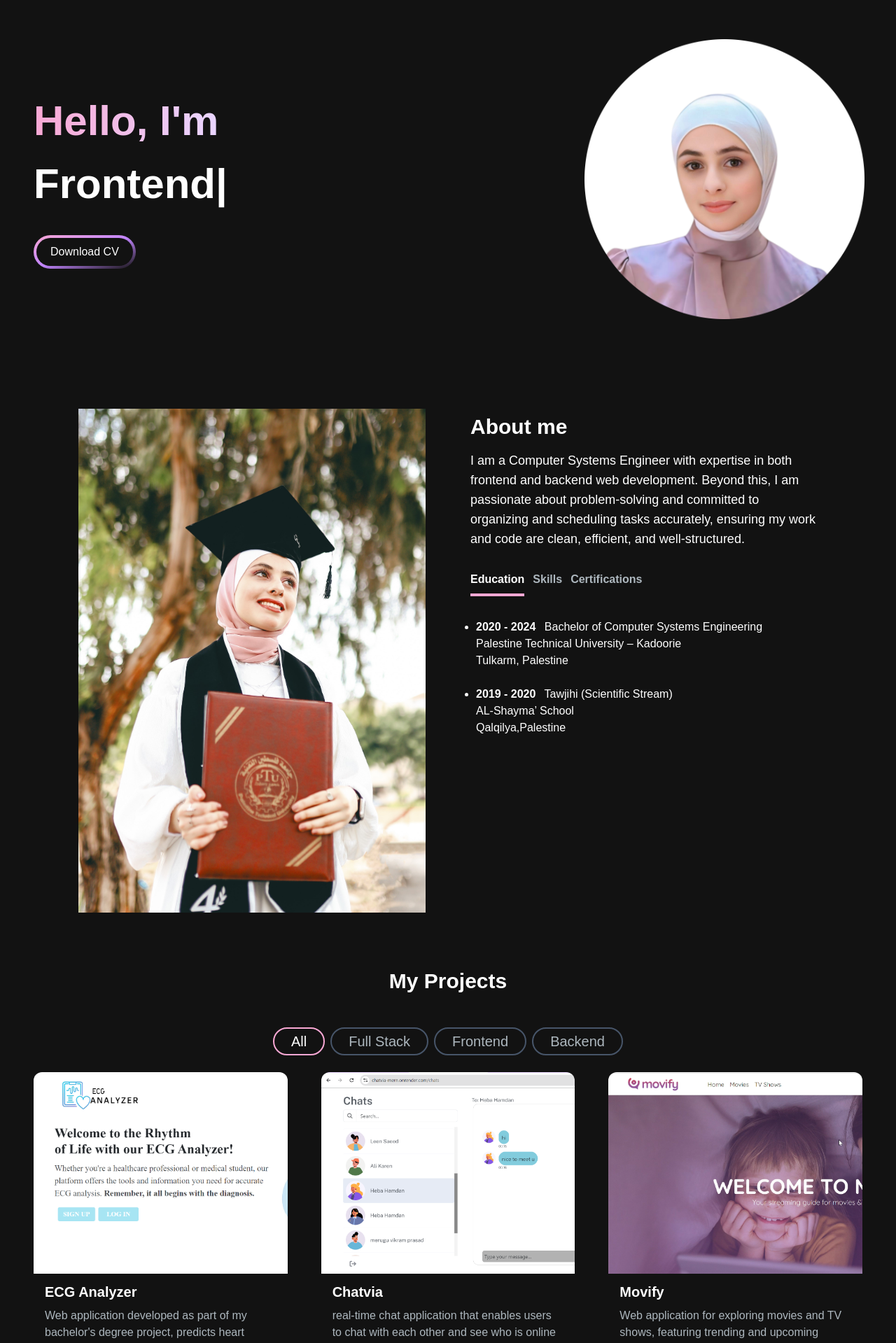
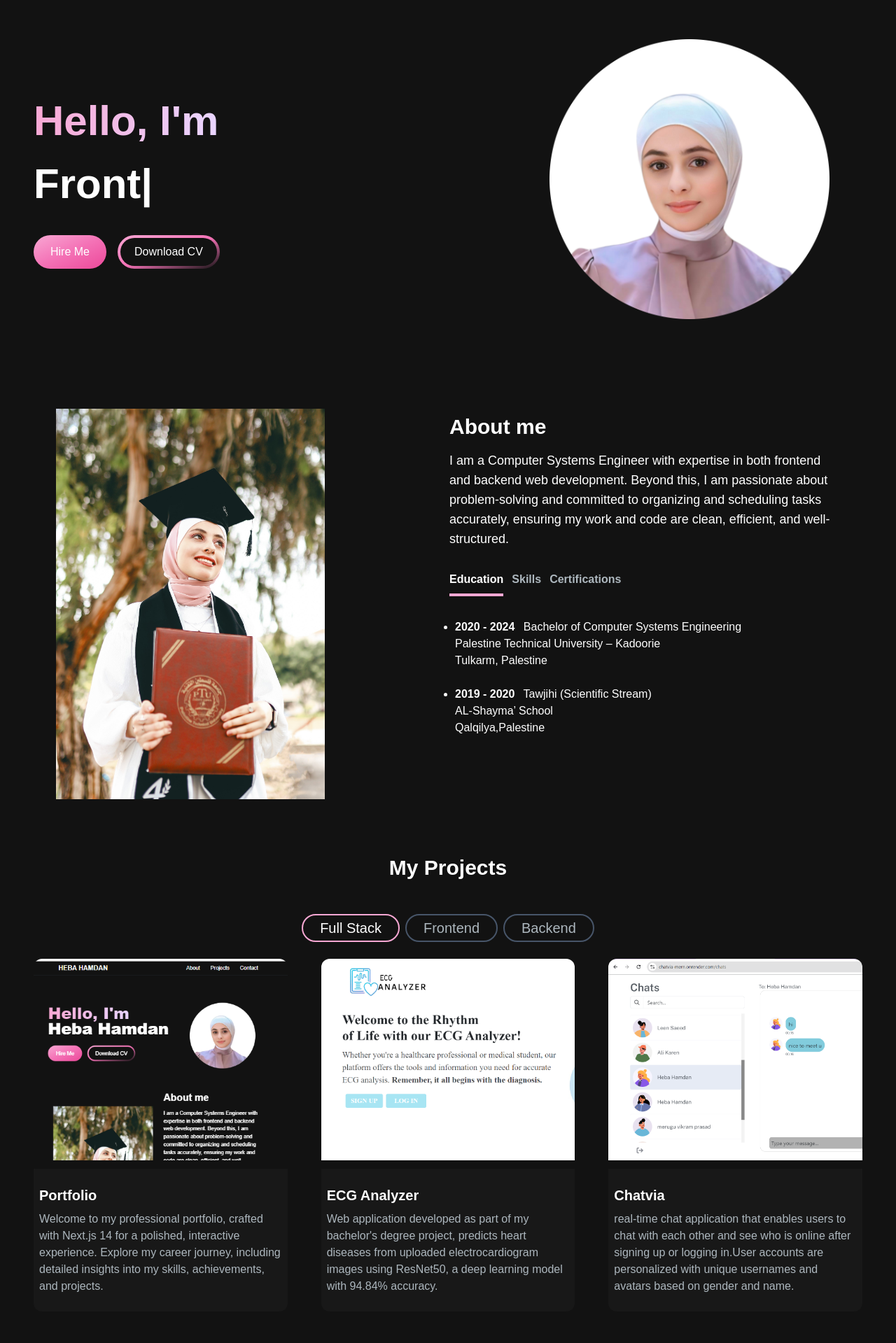
Before and after one commit to HebaHamdan2/MyPortfolio-app, a Next.js app: page / in a window 1280 px wide. Shown: the part 120-2039 px from the top of the page at 70% size. Built offline with nearby package versions, Linux system fonts and the light colour scheme.

Commit message:
make sure everything responsive and add portfolio with projects

```diff
--- a/app/components/AboutSection.jsx
+++ b/app/components/AboutSection.jsx
@@ -61,16 +61,16 @@ export const AboutSection = () => {
   }
 
   return <section className='text-white' id="about">
-    <div className="md:grid md:grid-cols-2 gap-8 items-center py-8 px-4 xl:gap-16 sm:py-16 xl:px-16">
+    <div className="md:grid md:grid-cols-2 gap-8 items-center py-8  px-4 xl:gap-1 sm:py-16 xl:px-8">
       <Image
         src="/images/IMG_0999.jpg"
         alt="heba hamdan"
         width="0"
     height="0"
     sizes="100vw"
-    className="w-full h-auto"
+    className="w-96 h-auto"
       />
-      <div className='mt-4 md:mt-0 text-left flex flex-col h-full '>
+      <div className='mt-8 md:mt-0 text-left flex  flex-col h-full '>
         <h2 className='text-3xl font-bold text-white mt-2 mb-4'>About me</h2>
         <p className='text-base  lg:text-lg'>
         I am a Computer Systems Engineer with expertise in both frontend and backend web development. Beyond this, I am passionate about problem-solving and committed to organizing and scheduling tasks accurately, ensuring my work and code are clean, efficient, and well-structured.
--- a/app/components/Footer.jsx
+++ b/app/components/Footer.jsx
@@ -1,9 +1,10 @@
+import Link from 'next/link.js'
 import React from 'react'
 
 export const Footer = () => {
   return (
-  <footer className='footer border z-10 border-t-[#33353F] border-l-transparent border-r-transparent text-white'>
-    <div className='container p-6 flex justify-around '><p className='font-semibold hover:text-pink-300 text-lg cursor-pointer text-white'>HEBA HAMDAN</p>
-  <p className='text-white'>&copy; 2024 Heba Hamdan. All rights reserved. </p></div></footer>
+  <footer className='footer border z-10 text-center border-t-[#33353F] border-l-transparent border-r-transparent text-white'>
+    <div className='container p-6 flex justify-around '>
+  <p className='text-white font-semibold text-lg'>&copy; 2024 <Link href="\" className=' hover:text-pink-300 cursor-pointer text-white' >Heba Hamdan.</Link> All rights reserved. </p></div></footer>
   )
 }
--- a/app/components/HeroSection.jsx
+++ b/app/components/HeroSection.jsx
@@ -10,7 +10,8 @@ const HeroSection = () => {
  initial={{opacity:0 ,scale:0.5}}
   animate={{opacity:1 , scale:1}}
    transition={{duration:0.5}}
-  className="col-span-8 place-self-center text-center sm:text-left justify-self-start">
+  className="col-span-7 place-self-center text-center sm:text-left justify-self-start">
+ <div>
  <h1 className="text-white mb-4 text-4xl sm:text-5xl lg:text-6xl lg:leading-normal font-extrabold">
   <span className='text-transparent bg-clip-text bg-gradient-to-r from-pink-300 to-purple-200 '>Hello, I&apos;m{" "}</span>
 <br />
@@ -30,10 +31,14 @@ const HeroSection = () => {
       wrapper="span"
       speed={50}
       repeat={Infinity}
-    /></h1>
+    />
+    </h1>
+ </div>
+
 
     <div>
-       <button className='px-1 py-1  w-full sm:w-fit rounded-full bg-gradient-to-br from-pink-300 via-purple-400   hover:bg-slate-800 text-white mt-3'>
+    <button className='px-6 py-3  w-fit rounded-full mr-4 bg-gradient-to-br from-pink-300 via-pink-400  to-pink-500 hover:bg-slate-200 text-white'>Hire Me</button>
+       <button className='px-1 py-1 w-fit rounded-full bg-gradient-to-br from-pink-300 via-pink-400   hover:bg-slate-800 text-white mt-3'>
       <span className='block bg-[#121212] hover:bg-slate-800 rounded-full px-5 py-2'> Download CV</span>
         </button>
     </div>
@@ -41,7 +46,7 @@ const HeroSection = () => {
 <motion.div
  initial={{opacity:0 ,scale:0.5}}
   animate={{opacity:1 , scale:1}}
-   transition={{duration:0.5}} className="col-span-4 place-self-center mt-4 lg:mt-0">
+   transition={{duration:0.5}} className="col-span-5 place-self-center mt-4 lg:mt-0">
   <div className="rounded-full bg-[#181818] w-[200px] h-[200px] relative lg:h-[400px] lg:w-[400px]">
     <Image src="/images/heba.png" alt="heba hamdan" className="absolute transform -translate-x-1/2 -translate-y-1/2 top-1/2 left-1/2 w-full h-auto"
            width="0"
--- a/app/components/ProjectCard.jsx
+++ b/app/components/ProjectCard.jsx
@@ -23,7 +23,7 @@ export const ProjectCard = ({imgUrl,title,description,gitUrl,previewUrl}) => {
           </Link>
         </div>
       </div>
-      <div className="text-white rounded-b-xl mt-3 bg-[#181818]py-6 px-4">
+      <div className="text-white rounded-b-xl mt-3 bg-[#181818] py-6 px-2">
         <h5 className="text-xl font-semibold mb-2">{title}</h5>
         <p className="text-[#ADB7BE]">{description}</p>
       </div>
--- a/app/components/ProjectsSection.jsx
+++ b/app/components/ProjectsSection.jsx
@@ -6,6 +6,16 @@ import { motion, useInView } from "framer-motion"
 const projectsData = [
   {
     id: 1,
+    title: "Portfolio",
+    description: "Welcome to my professional portfolio, crafted with Next.js 14 for a polished, interactive experience. Explore my career journey, including detailed insights into my skills, achievements, and projects.",
+    image: "/images/projects/portfolio.png",
+    tag: ["All", "Full Stack"],
+    gitUrl: "https://github.com/HebaHamdan2/portfolio",
+    previewUrl: "https://hebahamdan.vercel.app/",
+  },
+
+  {
+    id: 2,
     title: "ECG Analyzer",
     description: "Web application developed as part of my bachelor's degree project, predicts heart diseases from uploaded electrocardiogram images using ResNet50, a deep learning model with 94.84% accuracy.",
     image: "/images/projects/ECGAnalyzer.png",
@@ -14,7 +24,7 @@ const projectsData = [
     previewUrl: "/",
   },
   {
-    id: 2,
+    id: 3,
     title: "Chatvia",
     description: "real-time chat application that enables users to chat with each other and see who is online after signing up or logging in.User accounts are personalized with unique usernames and avatars based on gender and name.",
     image: "/images/projects/chatvia.png",
@@ -23,7 +33,7 @@ const projectsData = [
     previewUrl: "https://chatvia-mern.onrender.com/",
   },
   {
-    id: 3,
+    id: 4,
     title: "Movify",
     description: "Web application for exploring movies and TV shows, featuring trending and upcoming content, detailed information, trailers, ratings, and images. Includes login functionality for managing favorites and watch lists.",
     image: "/images/projects/movify.png",
@@ -32,7 +42,7 @@ const projectsData = [
     previewUrl: "/",
   },
   {
-    id: 4,
+    id: 5,
     title: "Steak House Dashboard",
     description: "A real-world management system built with PHP. It manages customers, sends birthday celebration messages, creates transactions, and more.",
     image: "/images/projects/SteackHouse.png",
@@ -41,7 +51,7 @@ const projectsData = [
     previewUrl: "/",
   },
   {
-    id: 5,
+    id: 6,
     title: "Evaluate news article",
     description: "Single-page app for the Udacity Nanodegree analyzes the sentiment of news articles from a URL using the MeaningCloud API.",
     image: "/images/projects/evaluateNewsArticle.png",
@@ -50,7 +60,7 @@ const projectsData = [
     previewUrl: "/",
   },
   {
-    id: 6,
+    id: 7,
     title: "Travel Planner",
     description:"Single-page app for the Udacity Nanodegree to manage trips. It provides weather updates using Geonames and Weatherbit APIs and fetches destination images via the Pixabay API.",
     image: "/images/projects/travelPlanner.png",
@@ -59,7 +69,7 @@ const projectsData = [
     previewUrl: "/",
   },
   {
-    id: 7,
+    id: 8,
     title: "Coffe Shop",
     description: " Website that provides information about the coffee shop, its history, popular products, customer opinions and ratings. Users can also add and remove products from their cart.",
     image: "/images/projects/coffeeShop.png",
@@ -68,7 +78,7 @@ const projectsData = [
     previewUrl: "https://coffeeshopheba.netlify.app/",
   },
   {
-    id: 8,
+    id: 9,
     title: "Sociala.",
     description: "Home page for a social media clone built with Bootstrap, HTML, CSS, and jQuery.",
     image: "/images/projects/Sociala.png",
@@ -77,7 +87,7 @@ const projectsData = [
     previewUrl: "/",
   },
   {
-    id: 9,
+    id: 10,
     title: "Eduma",
     description: "Education website clone built with Bootstrap, HTML, CSS, and jQuery.",
     image: "/images/projects/eduma.png",
@@ -86,7 +96,7 @@ const projectsData = [
     previewUrl: "https://eduma-hebahamdan.netlify.app/",
   },
   {
-    id: 10,
+    id: 11,
     title: "E-commerce node js api",
     description: "",
     image: "/images/projects/ecommerce.png",
@@ -95,7 +105,7 @@ const projectsData = [
     previewUrl: "https://documenter.getpostman.com/view/28559046/2s9YRB4D3y",
   },
   {
-    id: 11,
+    id: 12,
     title: "Photographer Booking node js api",
     description: "",
     image: "/images/projects/photographerBooking.png",
@@ -104,7 +114,7 @@ const projectsData = [
     previewUrl: "https://documenter.getpostman.com/view/28559046/2s9YkrZyf9",
   },
   {
-    id: 12,
+    id: 13,
     title: "Saraha node js api",
     description: "",
     image: "/images/projects/saraha.png",
@@ -113,7 +123,7 @@ const projectsData = [
     previewUrl: "https://documenter.getpostman.com/view/28559046/2s9YJaZQGg",
   },
   {
-    id: 13,
+    id: 14,
     title: "Upvote node js api",
     description: "",
     image: "/images/projects/upvote.png",
@@ -121,12 +131,20 @@ const projectsData = [
     gitUrl: "https://github.com/HebaHamdan2/upvote",
     previewUrl: "/",
   },
-
+  {
+    id: 15,
+    title: "EveryDay Flowers Blog",
+    description: "Beautifully designed, responsive blog built entirely with HTML and CSS.",
+    image: "/images/projects/EveryDayFLowers.png",
+    tag: ["All", "Frontend"],
+    gitUrl: "https://github.com/HebaHamdan2/EverydayFlowers-Blog",
+    previewUrl: "https://everydayflowersblog.netlify.app/",
+  },
 
 ];
 
 export const ProjectsSection = () => {
-  const [tag, setTag] = useState('All');
+  const [tag, setTag] = useState('Full Stack');
   const ref = useRef(null);
   const isInView = (ref, { once: true });//once the section in the view
   const handleTagChange = (newTag) => {
@@ -147,7 +165,7 @@ export const ProjectsSection = () => {
         My Projects
       </h2>
       <div className="text-white flex flex-row justify-center items-center gap-2 py-6">
-        <ProjectTag onClick={handleTagChange} name="All" isSelected={tag === 'All'} />
+        {/* <ProjectTag onClick={handleTagChange} name="All" isSelected={tag === 'All'} /> */}
         <ProjectTag onClick={handleTagChange} name="Full Stack" isSelected={tag === 'Full Stack'} />
         <ProjectTag onClick={handleTagChange} name="Frontend" isSelected={tag === 'Frontend'} />
         <ProjectTag onClick={handleTagChange} name="Backend" isSelected={tag === 'Backend'} />
```
Also changed, not shown: public/images/projects/EveryDayFLowers.png (added), public/images/projects/portfolio.png (added).
